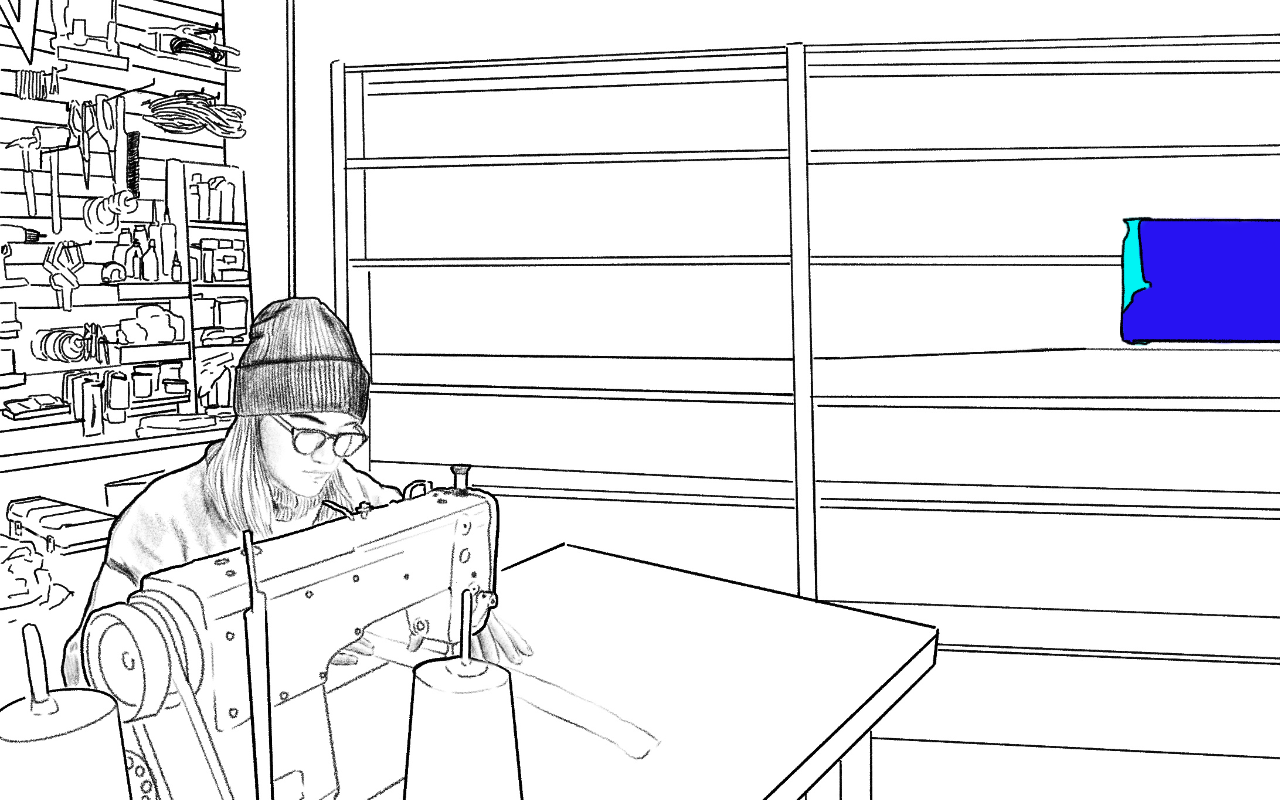
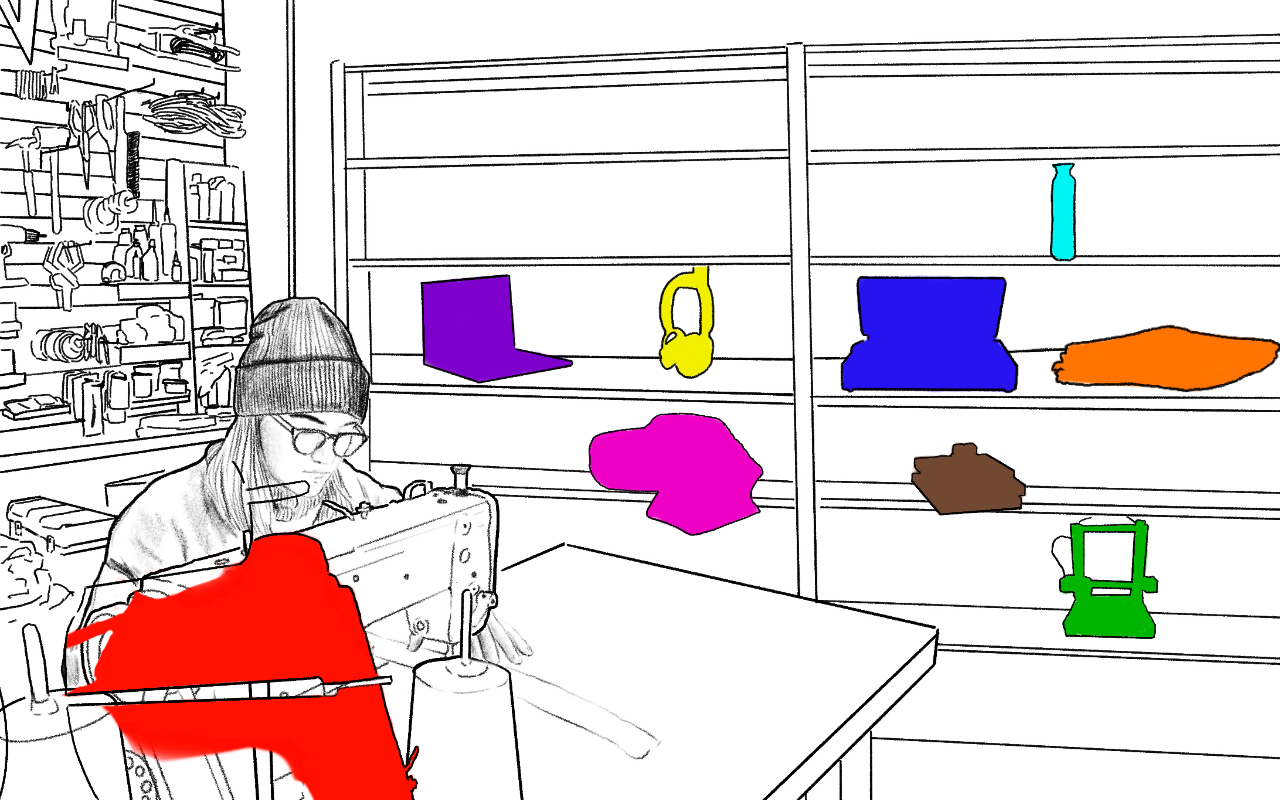
Before and after one commit to giselejfox/olivia-honors-project, a React (Create React App) app: page / in a window 1280 px wide. Shown: the top 800 px of the page. Built offline with nearby package versions, Linux system fonts and the light colour scheme.

Commit message:
set 3 breakpoints

```diff
--- a/src/App.js
+++ b/src/App.js
@@ -3,6 +3,9 @@ import { pinnedImagesData } from "./pinnedImagesData";
 
 import ProjectModal from "./components/ProjectModal";
 import ImagePreloader from "./components/ImagePreloader";
+import BackgroundAndIcons from "./components/BackgroundAndIcons";
+
+import findIconHeight from "./helpers/findIconHeight";
 
 function App() {
 
@@ -16,19 +19,6 @@ function App() {
 
   const [showModal, setShowModal] = useState(false)
   const [modalContentTitle, setModalContentTitle] = useState("")
-  const [currentGifPic, setCurrentGifPic] = useState(1)
-
-  // This useEffect takes care of the gif changing
-  useEffect(() => {
-    const intervalId = setInterval(() => {
-      // Update the state in a cyclic manner from 1 to 8
-      setCurrentGifPic(prevState => (prevState % 8) + 1);
-    }, 500);
-
-    // Clean up the interval when the component unmounts
-    return () => clearInterval(intervalId);
-  }, []); // Empty dependency array ensures the effect runs only once on mount
-
 
   const handleCloseModal = () => setShowModal(false);
   const handleProjectClick = (contentTitle) => {
@@ -45,13 +35,16 @@ function App() {
   }
 
   // This takes the data we made about the icons and turns it into html
-  const pinnedImageElements = pinnedImagesData.map((imageData, key) => {
+  const pinnedImageElements = pinnedImagesData.map((imageData, index) => {
+
+    const windowHeight = window.innerHeight
+    const iconHeight = findIconHeight(windowHeight, imageData)
+
     return (
-      <div onClick={() => handleProjectClick(imageData.title)} key={key + imageData.imageTitle} style={{position: "absolute", zIndex: '1', top:imageData.percentFromTop, left:imageData.percentFromLeft, cursor: "pointer"}}>
-        {/* If the icon is labeled as having been clicked (projectIconStatus[title] = true) we show the image, otherwise the blue circle */}
-        {projectIconStatus[imageData.title] && <img style={{height: imageData.imageHeight}} src={"img/pinned-images/"+imageData.title+"-clicked.png"} alt={imageData.altText} /> }
-        {!projectIconStatus[imageData.title] && <img style={{height: imageData.imageHeight}} src={"img/pinned-images/"+imageData.title+"-unclicked.png"} alt={imageData.altText} /> }
-        {/* {!projectIconStatus[imageData.title] && <div style={{height: imageData.imageHeight, width: imageData.imageHeight, backgroundColor: "blue", borderRadius:"50%"}}></div>} */}
+      <div onClick={() => handleProjectClick(imageData.title)} key={index + imageData.imageTitle} style={{position: "absolute", zIndex: '1', top:imageData.percentFromTop, left:imageData.percentFromLeft, cursor: "pointer"}}>
+        {/* If the icon is labeled as having been clicked (projectIconStatus[title] = true) we show the clicked version, otherwise the unclicked version */}
+        {projectIconStatus[imageData.title] && <img style={{height: iconHeight}} src={"img/pinned-images/"+imageData.title+"-clicked.png"} alt={imageData.altText} /> }
+        {!projectIconStatus[imageData.title] && <img style={{height: iconHeight}} src={"img/pinned-images/"+imageData.title+"-unclicked.png"} alt={imageData.altText} /> }
       </div>
     )
   })
@@ -60,7 +53,8 @@ function App() {
 
   return (
     <div className="App">
-      <div className="background-image" style={{background: `url("img/background-gif/lofi-` + currentGifPic + `.jpg")`}}>{pinnedImageElements}</div>
+      {/* <div className="background-image" style={{background: `url("img/background-gif/lofi-` + currentGifPic + `.jpg")`}}>{pinnedImageElements}</div> */}
+      <BackgroundAndIcons pinnedImageElements={pinnedImageElements} />
 
       <ProjectModal showModal={showModal} modalContentTitle={modalContentTitle} handleCloseModal={handleCloseModal} />
 
--- /dev/null
+++ b/src/components/BackgroundAndIcons.js
@@ -0,0 +1,18 @@
+import { useState, useEffect } from "react";
+
+export default function BackgroundAndIcons({pinnedImageElements}) {
+    const [currentGifPic, setCurrentGifPic] = useState(1)
+
+    // This useEffect takes care of the gif changing
+    useEffect(() => {
+      const intervalId = setInterval(() => {
+        // Update the state in a cyclic manner from 1 to 8
+        setCurrentGifPic(prevState => (prevState % 8) + 1);
+      }, 500);
+
+      // Clean up the interval when the component unmounts
+      return () => clearInterval(intervalId);
+    }, []); // Empty dependency array ensures the effect runs only once on mount
+
+    return <div className="background-image" style={{background: `url("img/background-gif/lofi-` + currentGifPic + `.jpg")`}}>{pinnedImageElements}</div>
+}
--- /dev/null
+++ b/src/helpers/findIconHeight.js
@@ -0,0 +1,21 @@
+// Determines which height to use based on the window height breakpoints set
+
+export default function findIconHeight(windowHeight, imageData) {
+    if (windowHeight < 667) {
+        console.log("xs")
+        return imageData.xsHeight
+    } else if (windowHeight >= 667 && windowHeight < 900) {
+        console.log("sm")
+        return imageData.smHeight
+    } else if (windowHeight >= 900) {
+        console.log("md")
+        return imageData.mdHeight
+    }
+//     else if (windowHeight >= 1150) {
+//         console.log("lg")
+//         return imageData.lgHeight
+//     } else if (windowHeight >= 1400) {
+//         console.log("xl")
+//         return imageData.xlHeight
+//     }
+}
--- a/src/pinnedImagesData.js
+++ b/src/pinnedImagesData.js
@@ -15,26 +15,202 @@ export const pinnedImagesData = [
     //     percentFromTop: "30%",
     //     percentFromLeft: "30%"
     // },
-    {
-        title: "bottle",
+    {   title: "bottle",
         altText: "a blue water bottle",
-        imageHeight: "130px",
-        percentFromTop: "22%",
-        percentFromLeft: "80%"
+        imageHeight: "120px",
+        percentFromTop: "16.5%",
+        percentFromLeft: "75%",
+        xsHeight: "75px",
+        xsPercentFromTop: "16.5%",
+        xsPercentFromLeft: "75%",
+        smHeight: "100px",
+        smPercentFromTop: "16.5%",
+        smPercentFromLeft: "75%",
+        mdHeight: "120px",
+        mdPercentFromTop: "",
+        mdPercentFromLeft: "",
+        lgHeight: "",
+        lgPercentFromTop: "",
+        lgPercentFromLeft: "",
+        xlHeight: "",
+        xlPercentFromTop: "",
+        xlPercentFromLeft: ""
     },
     {
         title: "record-player",
         altText: "a blue water bottle",
-        imageHeight: "130px",
-        percentFromTop: "22%",
-        percentFromLeft: "80%"
+        imageHeight: "140px",
+        percentFromTop: "28%",
+        percentFromLeft: "60%",
+        xsHeight: "90px",
+        xsPercentFromTop: "28%",
+        xsPercentFromLeft: "60%",
+        smHeight: "120px",
+        smPercentFromTop: "28%",
+        smPercentFromLeft: "60%",
+        mdHeight: "140px",
+        mdPercentFromTop: "",
+        mdPercentFromLeft: "",
+        lgHeight: "",
+        lgPercentFromTop: "",
+        lgPercentFromLeft: "",
+        xlHeight: "",
+        xlPercentFromTop: "",
+        xlPercentFromLeft: ""
     },
-    // {
-    //     title: "sewing-machine",
-    //     altText: "a red industrial sewing machine",
-    //     imageHeight: "875px",
-    //     percentFromTop: "46.5%",
-    //     percentFromLeft: "0%"
-    // },
+    {
+        title: "sewing-machine",
+        altText: "a red industrial sewing machine",
+        imageHeight: "536.576px",
+        percentFromTop: "47%",
+        percentFromLeft: "0%",
+        xsHeight: "404px",
+        xsPercentFromTop: "47%",
+        xsPercentFromLeft: "0%",
+        smHeight: "511px",
+        smPercentFromTop: "",
+        smPercentFromLeft: "",
+        mdHeight: "621px",
+        mdPercentFromTop: "",
+        mdPercentFromLeft: "",
+        lgHeight: "",
+        lgPercentFromTop: "",
+        lgPercentFromLeft: "",
+        xlHeight: "",
+        xlPercentFromTop: "",
+        xlPercentFromLeft: "",
+    },
+    {
+        title: "fabric",
+        altText: "pink fabric",
+        imageHeight: "155px",
+        percentFromTop: "42%",
+        percentFromLeft: "42%",
+        xsHeight: "100px",
+        xsPercentFromTop: "42%",
+        xsPercentFromLeft: "42%",
+        smHeight: "125px",
+        smPercentFromTop: "42%",
+        smPercentFromLeft: "42%",
+        mdHeight: "155px",
+        mdPercentFromTop: "",
+        mdPercentFromLeft: "",
+        lgHeight: "",
+        lgPercentFromTop: "",
+        lgPercentFromLeft: "",
+        xlHeight: "",
+        xlPercentFromTop: "",
+        xlPercentFromLeft: ""
+    },
+    {
+        title: "headphones",
+        altText: "yellow headphones",
+        imageHeight: "140px",
+        percentFromTop: "27%",
+        percentFromLeft: "47%",
+        xsHeight: "90px",
+        xsPercentFromTop: "27%",
+        xsPercentFromLeft: "47%",
+        smHeight: "115px",
+        smPercentFromTop: "27%",
+        smPercentFromLeft: "47%",
+        mdHeight: "140px",
+        mdPercentFromTop: "",
+        mdPercentFromLeft: "",
+        lgHeight: "",
+        lgPercentFromTop: "",
+        lgPercentFromLeft: "",
+        xlHeight: "",
+        xlPercentFromTop: "",
+        xlPercentFromLeft: ""
+    },
+    {
+        title: "laptop",
+        altText: "a red industrial sewing machine",
+        imageHeight: "135px",
+        percentFromTop: "28%",
+        percentFromLeft: "30%",
+        xsHeight: "87px",
+        xsPercentFromTop: "28%",
+        xsPercentFromLeft: "30%",
+        smHeight: "110px",
+        smPercentFromTop: "28%",
+        smPercentFromLeft: "30%",
+        mdHeight: "135px",
+        mdPercentFromTop: "",
+        mdPercentFromLeft: "",
+        lgHeight: "",
+        lgPercentFromTop: "",
+        lgPercentFromLeft: "",
+        xlHeight: "",
+        xlPercentFromTop: "",
+        xlPercentFromLeft: ""
+    },
+    {
+        title: "newspaper",
+        altText: "an orange newspaper",
+        imageHeight: "80px",
+        percentFromTop: "33%",
+        percentFromLeft: "75%",
+        xsHeight: "50px",
+        xsPercentFromTop: "33%",
+        xsPercentFromLeft: "75%",
+        smHeight: "70px",
+        smPercentFromTop: "33%",
+        smPercentFromLeft: "75%",
+        mdHeight: "80px",
+        mdPercentFromTop: "",
+        mdPercentFromLeft: "",
+        lgHeight: "",
+        lgPercentFromTop: "",
+        lgPercentFromLeft: "",
+        xlHeight: "",
+        xlPercentFromTop: "",
+        xlPercentFromLeft: ""
+    },
+    {
+        title: "games",
+        altText: "a brown pair of die on a brown box",
+        imageHeight: "92px",
+        percentFromTop: "45%",
+        percentFromLeft: "65%",
+        xsHeight: "65px",
+        xsPercentFromTop: "45%",
+        xsPercentFromLeft: "65%",
+        smHeight: "75px",
+        smPercentFromTop: "",
+        smPercentFromLeft: "",
+        mdHeight: "92px",
+        mdPercentFromTop: "",
+        mdPercentFromLeft: "",
+        lgHeight: "",
+        lgPercentFromTop: "",
+        lgPercentFromLeft: "",
+        xlHeight: "",
+        xlPercentFromTop: "",
+        xlPercentFromLeft: ""
+    },
+    {
+        title: "printer",
+        altText: "a red industrial sewing machine",
+        imageHeight: "150px",
+        percentFromTop: "52.5%",
+        percentFromLeft: "75%",
+        xsHeight: "105px",
+        xsPercentFromTop: "52.5%",
+        xsPercentFromLeft: "75%",
+        smHeight: "125px",
+        smPercentFromTop: "",
+        smPercentFromLeft: "",
+        mdHeight: "150px",
+        mdPercentFromTop: "",
+        mdPercentFromLeft: "",
+        lgHeight: "",
+        lgPercentFromTop: "",
+        lgPercentFromLeft: "",
+        xlHeight: "",
+        xlPercentFromTop: "",
+        xlPercentFromLeft: ""
+    }
 
 ]
```
Also changed, not shown: src/index.css (+4 -4 lines).
